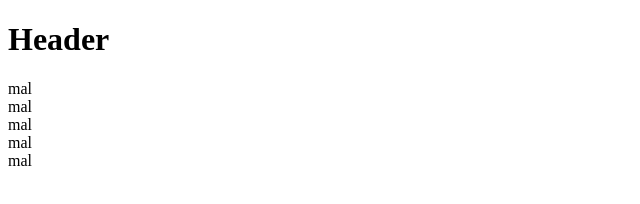
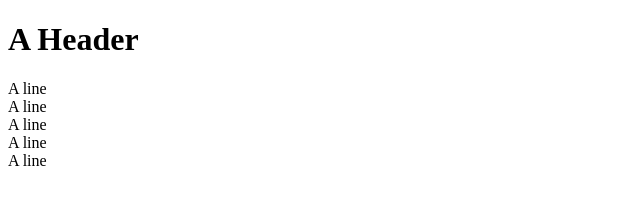
Before and after one commit to sufuk/JavaScriptLearning, a plain HTML site: page 01-Introduction/index.html in a window 1280 px wide. Shown: the whole page, without its empty margins (0-640 px from the left). Drawn offline with Linux system fonts and the light colour scheme.

Commit message:
Removed Curse words

```diff
--- a/01-Introduction/index.html
+++ b/01-Introduction/index.html
@@ -2,10 +2,10 @@
 <html lang="en">
 <head>
     <meta charset="UTF-8">
-    <title>"asd"</title>
+    <title>"A vey nice title"</title>
 </head>
 <body>
-<h1>Header</h1>
+<h1>A Header</h1>
 <script src="script.js"></script>
 </body>
 </html>
--- a/01-Introduction/script.js
+++ b/01-Introduction/script.js
@@ -1,10 +1,10 @@
 function myFunk() {
-    alert("fuck off");
+    alert("This is an alert");
 }
 var index = 0;
 while (index < 5){
     index++;
-    document.write("mal<br>")
+    document.write("A line<br>")
     console.log(index)
 }
 
```
